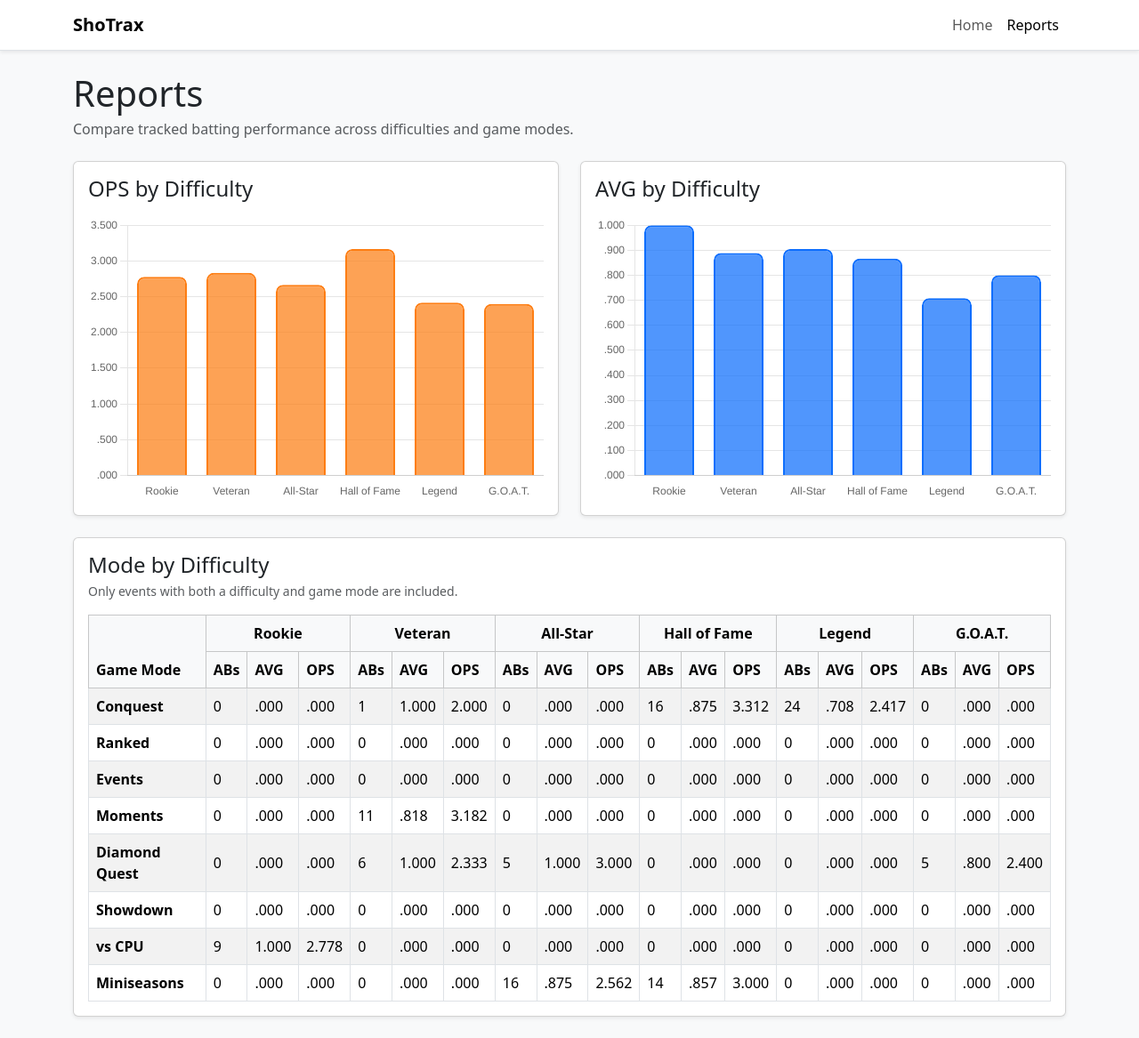
After one commit to idleline/ShoTrax, a Flask app: page /reports in a window 1280 px wide. The commit adds this page. Shown: the whole page at 89% size. Run offline with Flask 3, Linux system fonts and the light colour scheme.

Commit message:
report generation

```diff
--- a/app.py
+++ b/app.py
@@ -34,6 +34,22 @@ class Event(db.Model):
 
 
 VALID_OUTCOMES = {"out", "single", "double", "triple", "home_run"}
+DIFFICULTY_LEVEL_ORDER = [
+    "rookie",
+    "veteran",
+    "all_star",
+    "hall_of_fame",
+    "legend",
+    "goat",
+]
+DIFFICULTY_LEVEL_LABELS = {
+    "rookie": "Rookie",
+    "veteran": "Veteran",
+    "all_star": "All-Star",
+    "hall_of_fame": "Hall of Fame",
+    "legend": "Legend",
+    "goat": "G.O.A.T.",
+}
 VALID_DIFFICULTY_LEVELS = {
     "rookie",
     "veteran",
@@ -41,6 +57,26 @@ VALID_DIFFICULTY_LEVELS = {
     "hall_of_fame",
     "legend",
     "goat",
+}
+GAME_MODE_ORDER = [
+    "conquest",
+    "ranked",
+    "events",
+    "moments",
+    "diamond_quest",
+    "showdown",
+    "vs_cpu",
+    "miniseasons",
+]
+GAME_MODE_LABELS = {
+    "conquest": "Conquest",
+    "ranked": "Ranked",
+    "events": "Events",
+    "moments": "Moments",
+    "diamond_quest": "Diamond Quest",
+    "showdown": "Showdown",
+    "vs_cpu": "vs CPU",
+    "miniseasons": "Miniseasons",
 }
 VALID_GAME_MODES = {
     "conquest",
@@ -85,7 +121,11 @@ def create_app() -> Flask:
 
     @app.route("/")
     def index():
-        return render_template("index.html")
+        return render_template("index.html", active_page="home")
+
+    @app.route("/reports")
+    def reports():
+        return render_template("reports.html", active_page="reports")
 
     @app.get("/api/stats")
     def get_stats():
@@ -112,6 +152,10 @@ def create_app() -> Flask:
 
         events = [event.to_dict() for event in query.all()]
         return jsonify({"events": events}), 200
+
+    @app.get("/api/reports")
+    def get_reports():
+        return jsonify(build_reports_payload()), 200
 
     @app.post("/api/events")
     def add_event():
@@ -227,13 +271,7 @@ def fetch_outcomes(
     return [row.outcome for row in query.all()]
 
 
-def calculate_stats(
-    limit: Optional[int] = None,
-    difficulty_levels: list[str] | None = None,
-    game_modes: list[str] | None = None,
-) -> dict:
-    outcomes = fetch_outcomes(limit, difficulty_levels, game_modes)
-
+def calculate_rate_stats_from_outcomes(outcomes: list[str]) -> dict:
     at_bats = len(outcomes)
     singles = outcomes.count("single")
     doubles = outcomes.count("double")
@@ -243,16 +281,11 @@ def calculate_stats(
 
     hits = singles + doubles + triples + home_runs
     total_bases = singles + (2 * doubles) + (3 * triples) + (4 * home_runs)
-
-    # Simplified model:
-    # No BB, HBP, or SF are tracked, so OBP == AVG in this version.
     batting_average = (hits / at_bats) if at_bats else 0.0
-    on_base_percentage = batting_average
     slugging_percentage = (total_bases / at_bats) if at_bats else 0.0
-    ops = on_base_percentage + slugging_percentage
+    ops = batting_average + slugging_percentage
 
     return {
-        "sample_size": "all" if limit is None else limit,
         "at_bats": at_bats,
         "outs": outs,
         "hits": hits,
@@ -262,9 +295,71 @@ def calculate_stats(
         "home_runs": home_runs,
         "total_bases": total_bases,
         "batting_average": f"{batting_average:.3f}",
-        "on_base_percentage": f"{on_base_percentage:.3f}",
         "slugging_percentage": f"{slugging_percentage:.3f}",
         "ops": f"{ops:.3f}",
+    }
+
+
+def calculate_stats(
+    limit: Optional[int] = None,
+    difficulty_levels: list[str] | None = None,
+    game_modes: list[str] | None = None,
+) -> dict:
+    outcomes = fetch_outcomes(limit, difficulty_levels, game_modes)
+    stats = calculate_rate_stats_from_outcomes(outcomes)
+
+    return {
+        "sample_size": "all" if limit is None else limit,
+        **stats,
+        "on_base_percentage": stats["batting_average"],
+    }
+
+
+def build_reports_payload() -> dict:
+    report_events = Event.query.filter(
+        Event.difficulty_level.is_not(None),
+        Event.game_mode.is_not(None),
+    ).all()
+
+    outcomes_by_difficulty = {difficulty: [] for difficulty in DIFFICULTY_LEVEL_ORDER}
+    outcomes_by_mode_and_difficulty = {
+        game_mode: {difficulty: [] for difficulty in DIFFICULTY_LEVEL_ORDER}
+        for game_mode in GAME_MODE_ORDER
+    }
+
+    for event in report_events:
+        if event.difficulty_level not in VALID_DIFFICULTY_LEVELS or event.game_mode not in VALID_GAME_MODES:
+            continue
+
+        outcomes_by_difficulty[event.difficulty_level].append(event.outcome)
+        outcomes_by_mode_and_difficulty[event.game_mode][event.difficulty_level].append(event.outcome)
+
+    difficulties = []
+    for difficulty in DIFFICULTY_LEVEL_ORDER:
+        difficulties.append({
+            "key": difficulty,
+            "label": DIFFICULTY_LEVEL_LABELS[difficulty],
+            **calculate_rate_stats_from_outcomes(outcomes_by_difficulty[difficulty]),
+        })
+
+    game_modes = []
+    for game_mode in GAME_MODE_ORDER:
+        game_modes.append({
+            "key": game_mode,
+            "label": GAME_MODE_LABELS[game_mode],
+            "difficulties": [
+                {
+                    "key": difficulty,
+                    "label": DIFFICULTY_LEVEL_LABELS[difficulty],
+                    **calculate_rate_stats_from_outcomes(outcomes_by_mode_and_difficulty[game_mode][difficulty]),
+                }
+                for difficulty in DIFFICULTY_LEVEL_ORDER
+            ],
+        })
+
+    return {
+        "difficulties": difficulties,
+        "game_modes": game_modes,
     }
 
 
--- /dev/null
+++ b/static/reports.js
@@ -0,0 +1,207 @@
+let opsByDifficultyChart = null;
+let avgByDifficultyChart = null;
+
+function displayRate(value) {
+    const fixed = Number(value).toFixed(3);
+    return fixed.startsWith("0.") ? `.${fixed.split(".")[1]}` : fixed;
+}
+
+function showReportsError(message) {
+    const errorElement = document.getElementById("reports-error");
+    errorElement.textContent = message;
+    errorElement.classList.remove("d-none");
+}
+
+function hideReportsError() {
+    document.getElementById("reports-error").classList.add("d-none");
+}
+
+function toggleEmptyState(prefix, isEmpty) {
+    document.getElementById(`${prefix}-empty`).classList.toggle("d-none", !isEmpty);
+    document.getElementById(`${prefix}-container`).classList.toggle("d-none", isEmpty);
+}
+
+function destroyChart(chartInstance) {
+    if (chartInstance) {
+        chartInstance.destroy();
+    }
+}
+
+function buildDifficultyChart(chartId, metricKey, label, color, difficulties) {
+    const chartElement = document.getElementById(chartId);
+    const dataset = difficulties.map(function (difficulty) {
+        return {
+            label: difficulty.label,
+            value: Number(difficulty[metricKey]),
+            atBats: difficulty.at_bats,
+            displayValue: displayRate(difficulty[metricKey])
+        };
+    });
+
+    return new Chart(chartElement, {
+        type: "bar",
+        data: {
+            labels: dataset.map(function (item) {
+                return item.label;
+            }),
+            datasets: [
+                {
+                    label: label,
+                    data: dataset.map(function (item) {
+                        return {
+                            x: item.label,
+                            y: item.value,
+                            atBats: item.atBats,
+                            displayValue: item.displayValue
+                        };
+                    }),
+                    backgroundColor: color.background,
+                    borderColor: color.border,
+                    borderWidth: 2,
+                    borderRadius: 8,
+                    maxBarThickness: 56
+                }
+            ]
+        },
+        options: {
+            responsive: true,
+            maintainAspectRatio: false,
+            plugins: {
+                legend: {
+                    display: false
+                },
+                tooltip: {
+                    callbacks: {
+                        title: function (items) {
+                            return items[0].label;
+                        },
+                        label: function (context) {
+                            return `${label}: ${context.raw.displayValue}`;
+                        },
+                        afterLabel: function (context) {
+                            return `ABs: ${context.raw.atBats}`;
+                        }
+                    }
+                }
+            },
+            scales: {
+                x: {
+                    grid: {
+                        display: false
+                    }
+                },
+                y: {
+                    beginAtZero: true,
+                    ticks: {
+                        callback: function (value) {
+                            return displayRate(value);
+                        }
+                    }
+                }
+            }
+        }
+    });
+}
+
+function renderDifficultyCharts(difficulties) {
+    const hasData = difficulties.some(function (difficulty) {
+        return difficulty.at_bats > 0;
+    });
+
+    destroyChart(opsByDifficultyChart);
+    destroyChart(avgByDifficultyChart);
+    opsByDifficultyChart = null;
+    avgByDifficultyChart = null;
+
+    toggleEmptyState("ops-chart", !hasData);
+    toggleEmptyState("avg-chart", !hasData);
+
+    if (!hasData || typeof Chart === "undefined") {
+        return;
+    }
+
+    opsByDifficultyChart = buildDifficultyChart(
+        "ops-by-difficulty-chart",
+        "ops",
+        "OPS",
+        { background: "rgba(253, 126, 20, 0.72)", border: "#fd7e14" },
+        difficulties
+    );
+    avgByDifficultyChart = buildDifficultyChart(
+        "avg-by-difficulty-chart",
+        "batting_average",
+        "AVG",
+        { background: "rgba(13, 110, 253, 0.72)", border: "#0d6efd" },
+        difficulties
+    );
+}
+
+function renderReportsTable(data) {
+    const groupHeader = document.getElementById("reports-header-groups");
+    const columnHeader = document.getElementById("reports-header-columns");
+    const tableBody = document.getElementById("reports-table-body");
+    const hasData = data.game_modes.some(function (gameMode) {
+        return gameMode.difficulties.some(function (difficulty) {
+            return difficulty.at_bats > 0;
+        });
+    });
+
+    groupHeader.innerHTML = "<th rowspan=\"2\">Game Mode</th>";
+    columnHeader.innerHTML = "";
+    tableBody.innerHTML = "";
+
+    data.difficulties.forEach(function (difficulty) {
+        groupHeader.insertAdjacentHTML(
+            "beforeend",
+            `<th colspan="3" class="text-center">${difficulty.label}</th>`
+        );
+        columnHeader.insertAdjacentHTML(
+            "beforeend",
+            "<th>ABs</th><th>AVG</th><th>OPS</th>"
+        );
+    });
+
+    document.getElementById("reports-table-empty").classList.toggle("d-none", hasData);
+    document.getElementById("reports-table-container").classList.toggle("d-none", !hasData);
+
+    if (!hasData) {
+        return;
+    }
+
+    data.game_modes.forEach(function (gameMode) {
+        const cells = gameMode.difficulties.map(function (difficulty) {
+            return `
+                <td>${difficulty.at_bats}</td>
+                <td>${displayRate(difficulty.batting_average)}</td>
+                <td>${displayRate(difficulty.ops)}</td>
+            `;
+        }).join("");
+
+        tableBody.insertAdjacentHTML(
+            "beforeend",
+            `<tr><th scope="row">${gameMode.label}</th>${cells}</tr>`
+        );
+    });
+}
+
+function loadReports() {
+    fetch("/api/reports")
+        .then(function (response) {
+            if (!response.ok) {
+                throw new Error("Failed to load reports.");
+            }
+            return response.json();
+        })
+        .then(function (data) {
+            hideReportsError();
+            renderDifficultyCharts(data.difficulties || []);
+            renderReportsTable(data);
+        })
+        .catch(function (error) {
+            showReportsError(error.message || "Failed to load reports.");
+        });
+}
+
+document.addEventListener("DOMContentLoaded", function () {
+    loadReports();
+});
--- /dev/null
+++ b/templates/reports.html
@@ -0,0 +1,101 @@
+<!doctype html>
+<html lang="en">
+<head>
+    <meta charset="utf-8">
+    <meta name="viewport" content="width=device-width, initial-scale=1">
+    <title>ShoTrax Reports</title>
+
+    <link
+        href="https://cdn.jsdelivr.net/npm/bootstrap@5.3.3/dist/css/bootstrap.min.css"
+        rel="stylesheet"
+    >
+</head>
+<body class="bg-light">
+    <nav class="navbar navbar-expand-lg bg-white border-bottom shadow-sm">
+        <div class="container">
+            <a class="navbar-brand fw-semibold" href="/">ShoTrax</a>
+            <div class="navbar-nav">
+                <a class="nav-link{% if active_page == 'home' %} active{% endif %}" href="/">Home</a>
+                <a class="nav-link{% if active_page == 'reports' %} active{% endif %}" href="/reports">Reports</a>
+            </div>
+        </div>
+    </nav>
+
+    <div class="container py-4">
+        <div class="row mb-4">
+            <div class="col">
+                <h1 class="mb-1">Reports</h1>
+                <p class="text-muted mb-0">
+                    Compare tracked batting performance across difficulties and game modes.
+                </p>
+            </div>
+        </div>
+
+        <div id="reports-error" class="alert alert-danger d-none" role="alert"></div>
+
+        <div class="row g-4">
+            <div class="col-xl-6">
+                <div class="card shadow-sm h-100">
+                    <div class="card-body">
+                        <h4 class="card-title mb-3">OPS by Difficulty</h4>
+                        <div id="ops-chart-empty" class="text-center text-muted py-5 d-none">
+                            No report data is available yet.
+                        </div>
+                        <div id="ops-chart-container" style="height: 320px;">
+                            <canvas id="ops-by-difficulty-chart" aria-label="OPS by difficulty bar chart"></canvas>
+                        </div>
+                    </div>
+                </div>
+            </div>
+
+            <div class="col-xl-6">
+                <div class="card shadow-sm h-100">
+                    <div class="card-body">
+                        <h4 class="card-title mb-3">AVG by Difficulty</h4>
+                        <div id="avg-chart-empty" class="text-center text-muted py-5 d-none">
+                            No report data is available yet.
+                        </div>
+                        <div id="avg-chart-container" style="height: 320px;">
+                            <canvas id="avg-by-difficulty-chart" aria-label="AVG by difficulty bar chart"></canvas>
+                        </div>
+                    </div>
+                </div>
+            </div>
+        </div>
+
+        <div class="row mt-4">
+            <div class="col">
+                <div class="card shadow-sm">
+                    <div class="card-body">
+                        <div class="d-flex justify-content-between align-items-center mb-3">
+                            <div>
+                                <h4 class="card-title mb-1">Mode by Difficulty</h4>
+                                <div class="text-muted small">Only events with both a difficulty and game mode are included.</div>
+                            </div>
+                        </div>
+
+                        <div id="reports-table-empty" class="text-center text-muted py-5 d-none">
+                            No report data is available yet.
+                        </div>
+
+                        <div id="reports-table-container" class="table-responsive">
+                            <table class="table table-striped table-bordered align-middle mb-0">
+                                <thead class="table-light">
+                                    <tr id="reports-header-groups">
+                                        <th rowspan="2">Game Mode</th>
+                                    </tr>
+                                    <tr id="reports-header-columns"></tr>
+                                </thead>
+                                <tbody id="reports-table-body"></tbody>
+                            </table>
+                        </div>
+                    </div>
+                </div>
+            </div>
+        </div>
+    </div>
+
+    <script src="https://cdn.jsdelivr.net/npm/chart.js@4/dist/chart.umd.min.js"></script>
+    <script src="{{ url_for('static', filename='reports.js') }}"></script>
+</body>
+</html>
```
Also changed, not shown: templates/index.html (+10 -0 lines).
